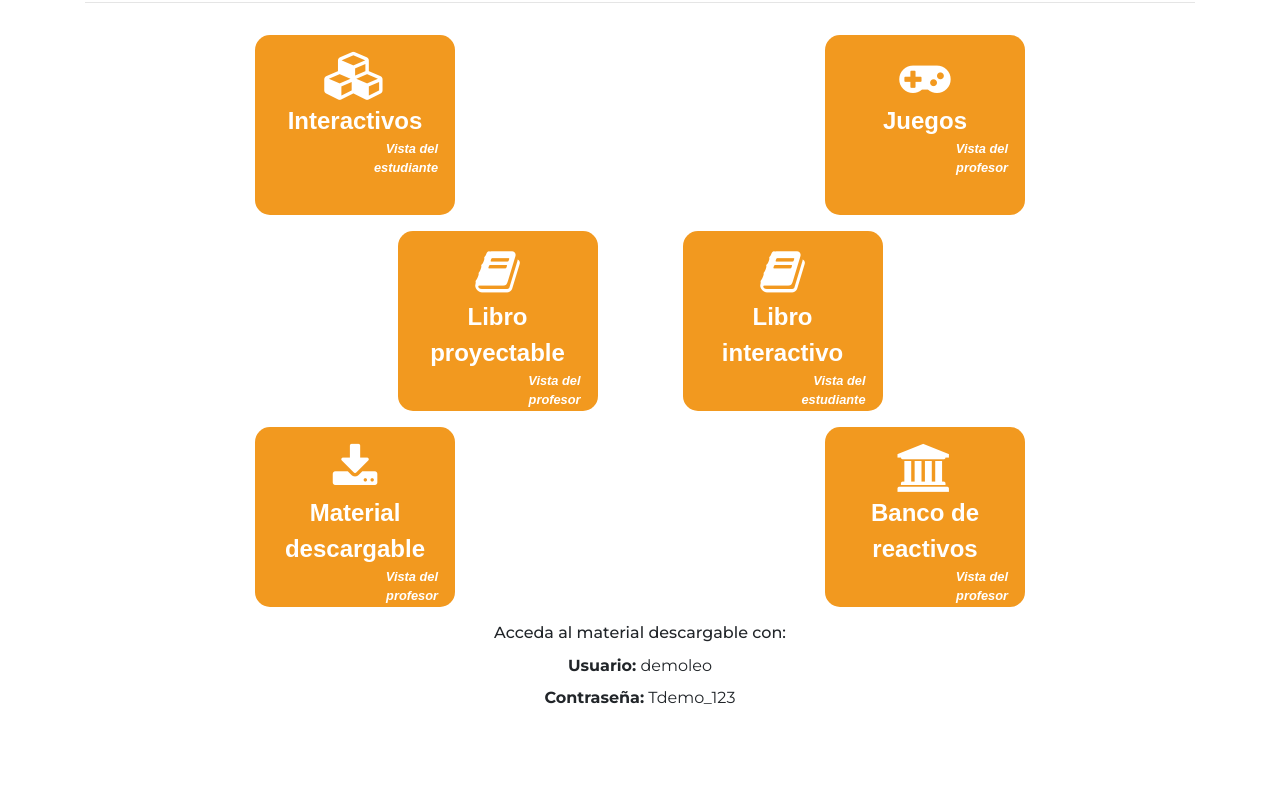
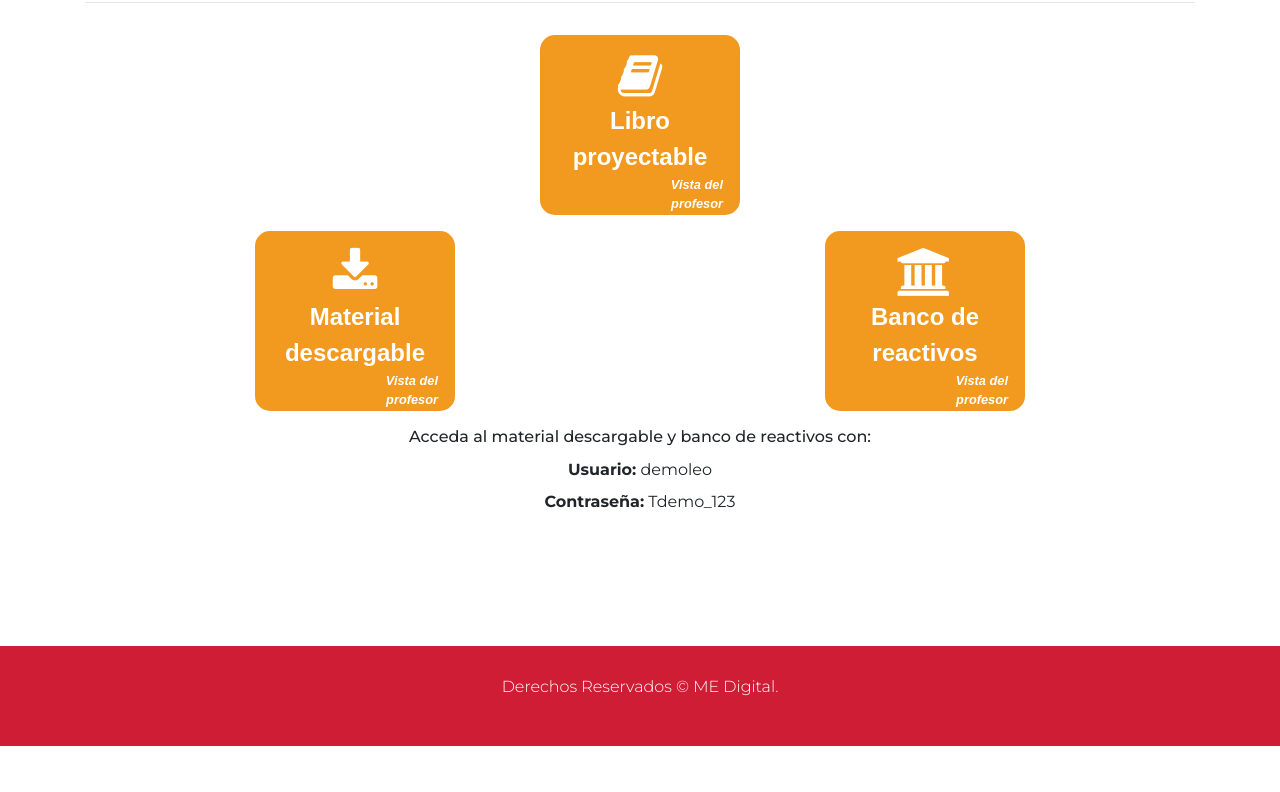
Before and after one commit to YoselynCM-IS/demo-juegos-interactivos, a plain HTML site: page index.html in a window 1280 px wide. Shown: the part 145-937 px from the top of the page. After the commit the page ends 891 px from the top, so only its background shows below. Drawn offline with nearby package versions, Linux system fonts and the light colour scheme.

Commit message:
Update index.html

```diff
--- a/index.html
+++ b/index.html
@@ -15,10 +15,9 @@
 			</a>
         </div>
         <div class="container text-center">
-            <h1 class="titleH1">Español</h1>
+            <h1 class="titleH1">Tronco común</h1>
             <hr>
-
-            <div class="row text-center">
+            <!-- <div class="row text-center">
                 <div class="col-md-6">
                     <a id="btnAction" class="btn" href="#">
                         <i class="fa fa-cubes"></i><br>Interactivos
@@ -31,22 +30,22 @@
                         <label class="text-right">Vista del profesor</label>
                     </a>
                 </div>
-            </div>
+            </div> -->
             <div class="row">
-                <div class="col-md-3"></div>
+                <!-- <div class="col-md-3"></div> -->
                 <div class="col-md">
                     <a id="btnAction" class="btn" href="http://majesticeducation-ebook.herokuapp.com/providers/book/demo-leo-y-e-1">
                         <i class="fa fa-book"></i><br> Libro proyectable
                         <label class="text-right">Vista del profesor</label>
                     </a>
                 </div>
-                <div class="col-md">
+                <!-- <div class="col-md">
                     <a id="btnAction" class="btn" href="#">
                         <i class="fa fa-book"></i><br> Libro interactivo
                         <label class="text-right">Vista del estudiante</label>
                     </a>
                 </div>
-                <div class="col-md-3"></div>
+                <div class="col-md-3"></div> -->
             </div>
             <div class="row text-center">
                 <div class="col-md-6">
@@ -63,7 +62,7 @@
                 </div>
             </div>
             <div class="text-center">
-                <h6 class="text-center mt-3">Acceda al material descargable con:</h6>
+                <h6 class="text-center mt-3">Acceda al material descargable y banco de reactivos con:</h6>
                 <p style="font-size: 1rem;">
                     <b>Usuario:</b> demoleo<br>
                     <b>Contraseña:</b> Tdemo_123
```
